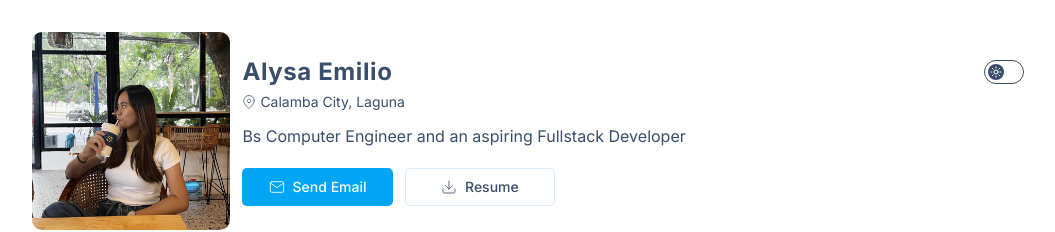
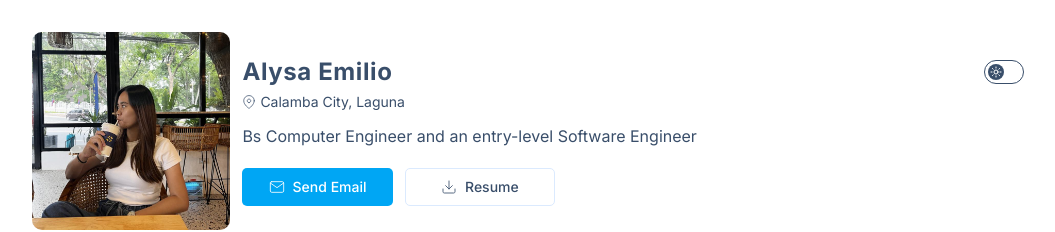
Before and after one commit to rasberriali/alysaemilio.com, a React (Vite) app: page / in a window 1280 px wide. Shown: the top 232 px of the page, without its empty margins (112-1167 px from the left). Built offline with nearby package versions, Linux system fonts and the light colour scheme.

Commit message:
small fixes

```diff
--- a/src/mainpage/main.tsx
+++ b/src/mainpage/main.tsx
@@ -60,7 +60,7 @@ function Main({ theme, setTheme }: MainProps) {
               <h2 className="xl:text-sm text-[10px] ">Calamba City, Laguna</h2>
             </div>
             <h3 className="xl:text-base text-[14px] font-normal">
-              Bs Computer Engineer and an aspiring Fullstack Developer
+              Bs Computer Engineer and an entry-level Software Engineer
             </h3>
 
             <div className="grid grid-cols-2 grid-rows-1 gap-3 md:w-2/5 mt-2 ">
```
